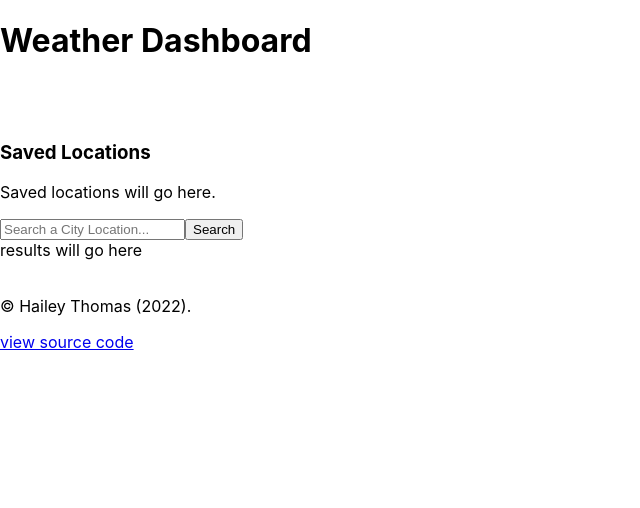
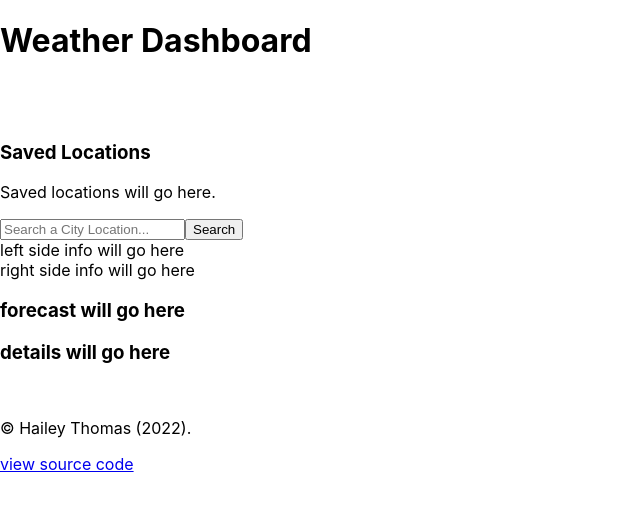
Before and after one commit to HaileyThomas/react-weather, a React (Create React App) app: page / in a window 1280 px wide. Shown: the top 508 px of the page, without its empty margins (0-640 px from the left). Built offline with nearby package versions, Linux system fonts and the light colour scheme; some icons are missing.

Commit message:
finish setting up basic file structure and html

```diff
--- /dev/null
+++ b/src/components/Details/index.js
@@ -0,0 +1,11 @@
+import React from "react";
+
+const Details = () => {
+  return (
+    <div className="details-container">
+      <h3>details will go here</h3>
+    </div>
+  );
+};
+
+export default Details;
--- /dev/null
+++ b/src/components/Forecast/index.js
@@ -0,0 +1,11 @@
+import React from "react";
+
+const Forecast = () => {
+  return (
+    <div className="forecast-container">
+      <h3>forecast will go here</h3>
+    </div>
+  );
+};
+
+export default Forecast;
--- /dev/null
+++ b/src/components/Main/index.js
@@ -0,0 +1,12 @@
+import React from "react";
+
+const Main = () => {
+  return (
+    <div className="main-weather-container">
+      <div className="main-left-container">left side info will go here</div>
+      <div className="main-right-container">right side info will go here</div>
+    </div>
+  );
+};
+
+export default Main;
--- a/src/components/Results/index.js
+++ b/src/components/Results/index.js
@@ -1,9 +1,15 @@
 import React, { useState, useEffect } from "react";
+
+import Main from "../Main";
+import Forecast from "../Forecast";
+import Details from "../Details";
 
 const Results = (props) => {
   return (
     <div className="results-container">
-      <div>results will go here</div>
+      <Main />
+      <Forecast />
+      <Details />
     </div>
   );
 };
```
